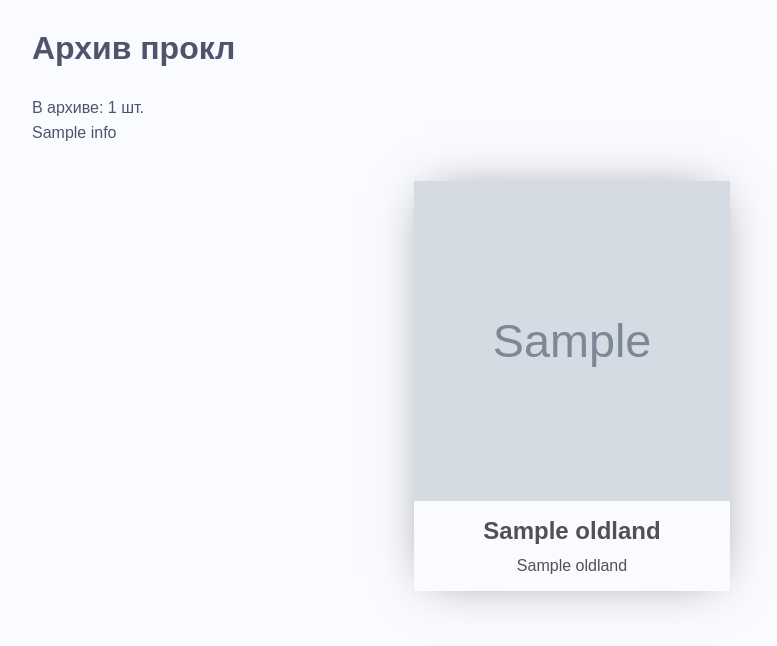
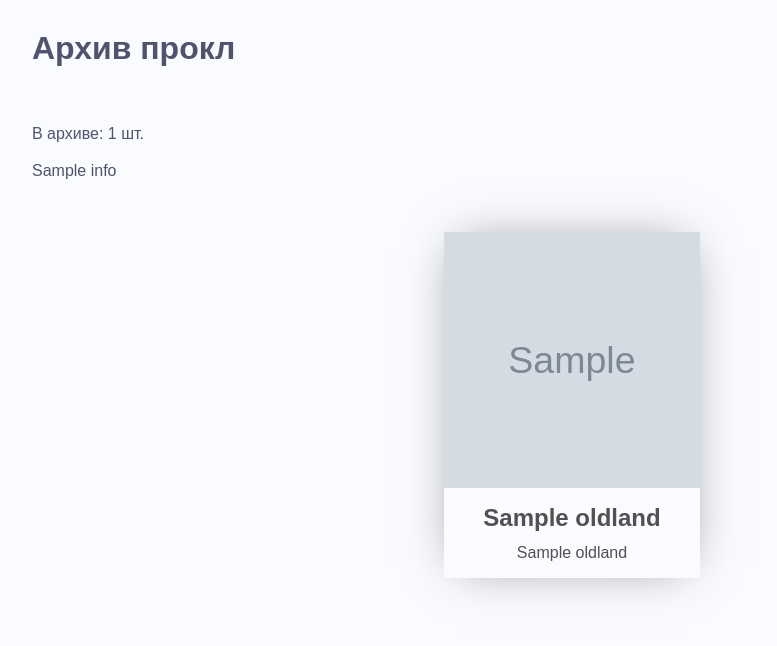
Before and after one commit to Vladiuse/DjBeget, a Django app: template HelloDjango/office/templates/office/old_lands.html in a window 1280 px wide. Shown: the part 70-716 px from the top of the page, without its empty margins (68-845 px from the left). Run offline with Django 3.2, Linux system fonts and the light colour scheme; tables that the repository leaves empty hold one stand-in row (values such as "Sample post"); the template is opened without the code that fills it: values that come from a table or form of the project are taken from there, most other values are stand-ins (such as "Sample title", 1, 10 or a date in 2020); grey boxes marked "Sample" are stand-in pictures.

Commit message:
add z-index to navbar, old-lands show 4 land in line

```diff
--- a/HelloDjango/office/static/office/old_lands.css
+++ b/HelloDjango/office/static/office/old_lands.css
@@ -3,7 +3,7 @@
   /* Lazy Load Styles */
 .card-image {
 	display: block;
-	min-height: 20rem; /* layout hack */
+	min-height: 16rem; /* layout hack */
 	background: #fff center center no-repeat;
 	background-size: cover;
 	filter: blur(3px); /* blur the lowres image */
@@ -44,7 +44,7 @@ html, body {
 .card {
 	display: inline-block;
 	width: 90%;
-	max-width: 20rem;
+	max-width: 16rem;
 	margin: 1rem;
 	font-size: 1rem;
 	text-decoration: none;
--- a/HelloDjango/office/static/office/styles.css
+++ b/HelloDjango/office/static/office/styles.css
@@ -100,6 +100,7 @@ table {
   top: 100;
   height: 70px;
   background: #262626;
+  z-index: 100;
 }
 
 .brand {
```
